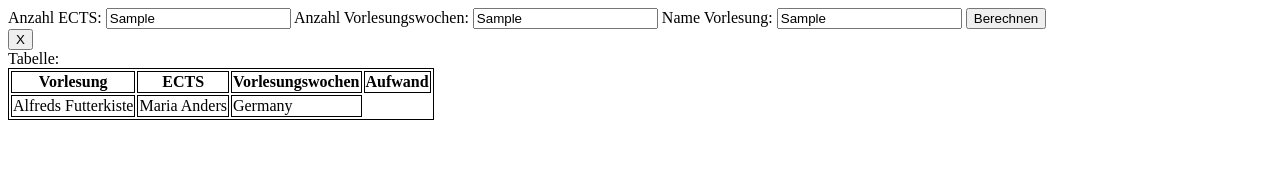
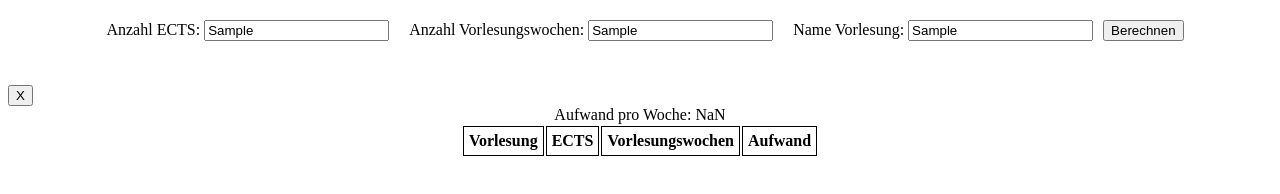
Before and after one commit to matz9/online-glossar, a website built with webpack: page glossary-author/src/lecture-effort.html in a window 1280 px wide. Both pictures are taken after typing "Sample", "Sample", "Sample" into the empty fields and a click on the button "Berechnen". Built offline with nearby package versions, Linux system fonts and the light colour scheme.

Commit message:
add some minor css, show sum of lecture work time

```diff
--- a/glossary-author/src/lecture-effort.html
+++ b/glossary-author/src/lecture-effort.html
@@ -8,25 +8,27 @@
 
 <script type="text/javascript"
         src="<%= SERVER_BASE_URL_STR ? SERVER_BASE_URL_STR + '/context.jsc' : '../../context.jsc' %>"></script>
-<form>
-    <label for="ects">Anzahl ECTS:</label>
-    <input id="ects" type="text" name="ects" required>
 
-    <label for="amount_weeks">Anzahl Vorlesungswochen:</label>
-    <input id="amount_weeks" type="text" name="amount_weeks" required>
+<form class="inputForm">
+    <div class="inputField">
+        <label for="ects">Anzahl ECTS:</label>
+        <input id="ects" type="text" name="ects"  required>
+    </div>
+    <div class="inputField">
+        <label for="amount_weeks">Anzahl Vorlesungswochen:</label>
+        <input id="amount_weeks" type="text" name="amount_weeks" required>
+    </div>
 
-    <label for="lecture_name">Name Vorlesung:</label>
-    <input id="lecture_name" type="text" name="lecture_name" required>
-
+    <div class="inputField">
+        <label for="lecture_name">Name Vorlesung:</label>
+        <input id="lecture_name" type="text" name="lecture_name" required>
+    </div>
     <!--<script src="lecture-effort.js"></script>-->
-    <button type="submit"
-    ">Berechnen</button>
+    <button type="submit">Berechnen</button>
 </form>
 <button id="clearButton">X</button>
 
 
-<br>
-<label for="result">Tabelle:</label>
 <div id="result"></div>
 <table id="table">
     <tr>
@@ -37,17 +39,41 @@
 
     </tr>
     <tr>
-        <td>Alfreds Futterkiste</td>
-        <td>Maria Anders</td>
-        <td>Germany</td>
     </tr>
 </table>
 
 
 </body>
 <style>
-    table, th, td {
+    th, td {
         border: 1px solid;
+        padding: 5px;
+    }
+    .inputForm {
+        height: 10px;
+        margin-top: 25px;
+        margin-bottom: 50px;
+        display: flex;
+        align-items: center;
+        justify-content: center;
+    }
+
+
+    .inputField {
+        margin: 10px
+    }
+
+    #table {
+        min-width: 500px;
+        display: flex;
+        align-items: center;
+        justify-content: center;
+    }
+
+    #result {
+        display: flex;
+        align-items: center;
+        justify-content: center;
     }
 </style>
 </html>
--- a/glossary-author/src/lecture-effort.js
+++ b/glossary-author/src/lecture-effort.js
@@ -12,9 +12,11 @@ let parseInput = (e) => {
   const parsedData = evaluateData(data)
   console.log(parsedData)
   if (parsedData['is_valid']) {
-    lectures.push(data)
+    lectures.push(parsedData)
     renderTable()
   }
+
+  renderSumLectureEffort()
 
 }
 
@@ -26,13 +28,13 @@ let evaluateData = (inputData) => {
   parsedData['amount_weeks'] = Number.parseInt(inputData.get('amount_weeks'))
 
   if (isNaN(parsedData["ects"])) {
-    console.log("1 not valid")
+    console.log("field ects not valid")
     parsedData['is_valid'] = false
   } else if (isNaN(parsedData["amount_weeks"])) {
-    console.log("2 not valid")
+    console.log("field 'amount weeks' not valid")
     parsedData['is_valid'] = false
   } else if (typeof parsedData['lecture_name']  !== 'string') {
-    console.log("3 not valid")
+    console.log("field 'lecture_name' not valid")
     parsedData['is_valid'] = false
   }
 
@@ -49,27 +51,38 @@ let renderTable = () => {
   let table = document.getElementById('table')
   lectures.forEach(lecture => {
     let row = table.insertRow(-1)
-    row.insertCell().innerText = lecture.get('lecture_name')
-    row.insertCell().innerText = lecture.get('ects')
-    row.insertCell().innerText = lecture.get('amount_weeks')
-    row.insertCell().innerText = calcTime(lecture.get("ects"), lecture.get("amount_weeks"), 1)
+    row.insertCell().innerText = lecture['lecture_name']
+    row.insertCell().innerText = lecture['ects']
+    row.insertCell().innerText = lecture['amount_weeks']
+    row.insertCell().innerText = calcTime(lecture["ects"], lecture["amount_weeks"], 1)
 
   })
 }
 
-let deleteTable = () => clearTable(true)
-
-let clearTable = (deleteItems = false) => {
+let clearTable = () => {
   var tableHeaderRowCount = 1
   var table = document.getElementById('table')
   var rowCount = table.rows.length
   for (var i = tableHeaderRowCount; i < rowCount; i++) {
     table.deleteRow(tableHeaderRowCount)
   }
-  if (deleteItems) {
-    lectures = []
-  }
 }
+
+let deleteTable = () => {
+  lectures = []
+  clearTable()
+}
+
+let renderSumLectureEffort = (result) => {
+  let sumEcts = lectures.reduce((x,y) => x + y["ects"], 0)
+  let maxAmountWeeks = lectures.reduce((x,y) => Math.max(x, y["amount_weeks"]), 0)
+  console.log(sumEcts, maxAmountWeeks)
+  let sumLectureEffort = calcTime(sumEcts, maxAmountWeeks, lectures.length)
+
+  let text = document.getElementById('result')
+  text.innerText = "Aufwand pro Woche: " + sumLectureEffort
+}
+
 
 const form = document.querySelector('form')
 form.addEventListener('submit', parseInput)
--- a/glossary-author/webpack.config.js
+++ b/glossary-author/webpack.config.js
@@ -80,8 +80,7 @@ module.exports = (options = {}) => {
 
             new HtmlWebpackPlugin({
                 template: 'src/lecture-effort.html',
-                filename: 'lecture-effort.html',
-                chunks: ['lecture_effort'],
+                filename: 'author/lecture-effort.html',
                 favicon: FAVICON
             }),
 
```
